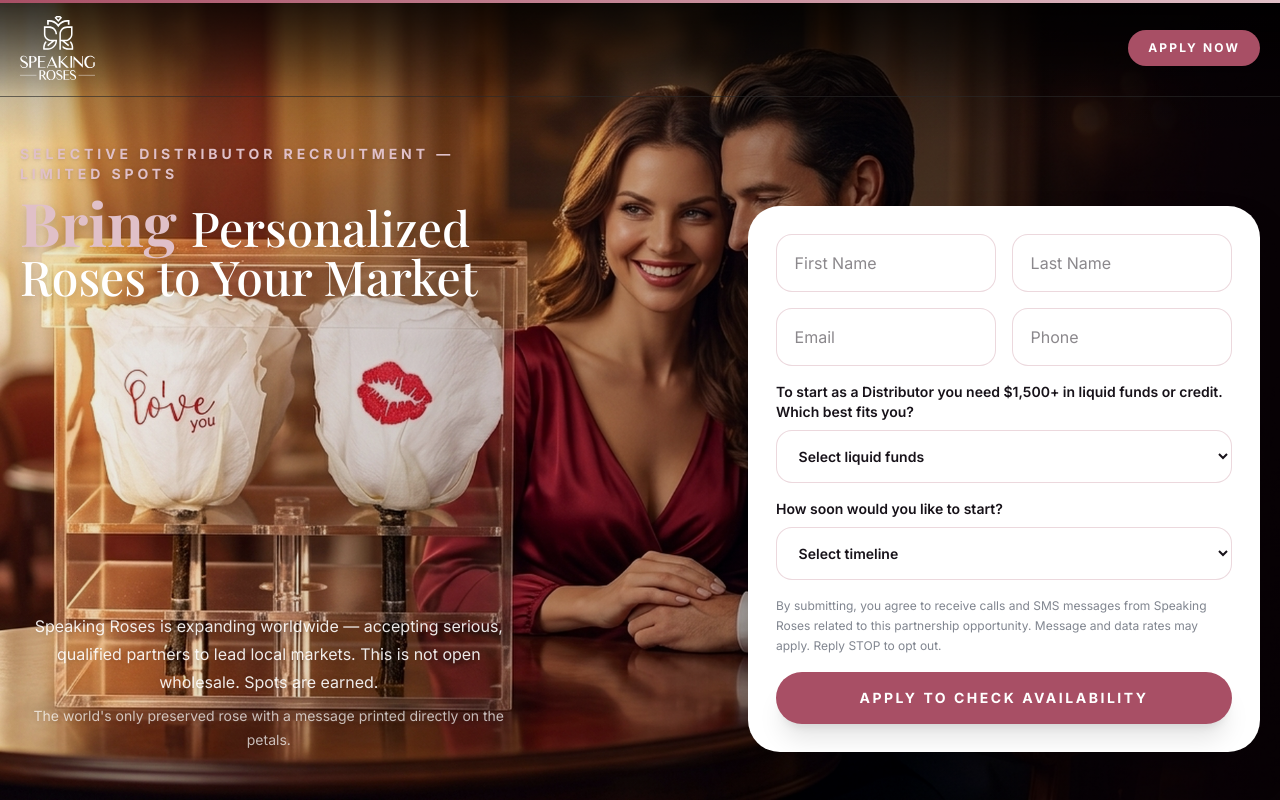
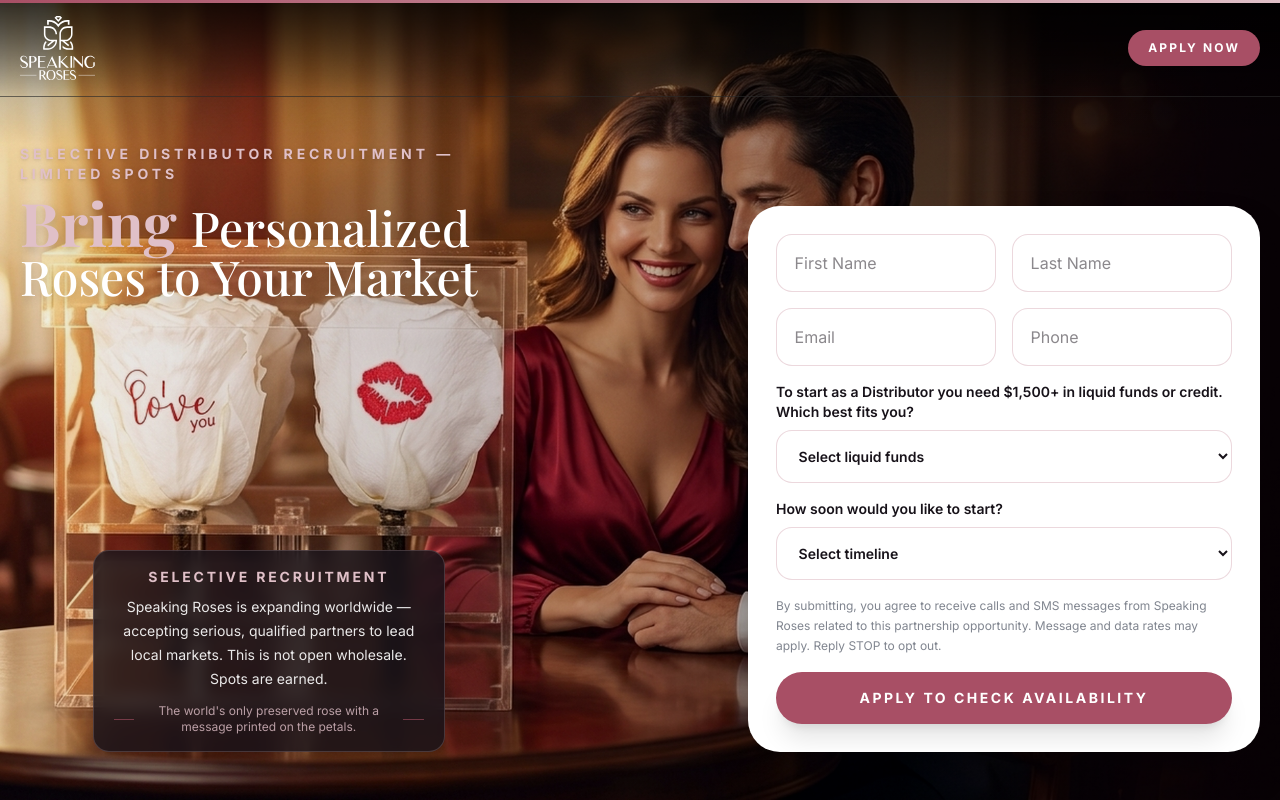
Before and after one commit to Landing-Pages-Websites/speaking-roses-v2, a Next.js app: page / in a window 1280 px wide. Shown: the top 800 px of the page. Built offline with nearby package versions, Linux system fonts and the light colour scheme.

Commit message:
Hero: bottom-left text in branded plum/blush card with backdrop blur

```diff
--- a/src/app/page.tsx
+++ b/src/app/page.tsx
@@ -313,11 +313,18 @@ export default function Home() {
 
         {/* Subheading bottom-left — centered under the rose */}
         <div className="absolute bottom-0 left-0 pb-12 w-[42%] flex justify-center">
-          <Reveal className="text-center px-4">
-            <p className="text-base leading-7 text-white/90 drop-shadow">
-              Speaking Roses is expanding worldwide — accepting serious, qualified partners to lead local markets. This is not open wholesale. Spots are earned.
-            </p>
-            <p className="mt-2 text-sm leading-6 text-white/70 drop-shadow">The world's only preserved rose with a message printed directly on the petals.</p>
+          <Reveal className="text-center px-4 w-full max-w-sm">
+            <div className="rounded-2xl bg-plum/80 backdrop-blur-sm border border-blush/20 px-5 py-4 shadow-xl">
+              <p className="text-sm font-bold uppercase tracking-[0.2em] text-blush mb-2">Selective Recruitment</p>
+              <p className="text-sm leading-6 text-white/90">
+                Speaking Roses is expanding worldwide — accepting serious, qualified partners to lead local markets. This is not open wholesale. Spots are earned.
+              </p>
+              <div className="mt-3 flex items-center justify-center gap-2">
+                <span className="h-px w-8 bg-rose/60" />
+                <p className="text-xs text-blush/80">The world's only preserved rose with a message printed on the petals.</p>
+                <span className="h-px w-8 bg-rose/60" />
+              </div>
+            </div>
           </Reveal>
         </div>
 
```
